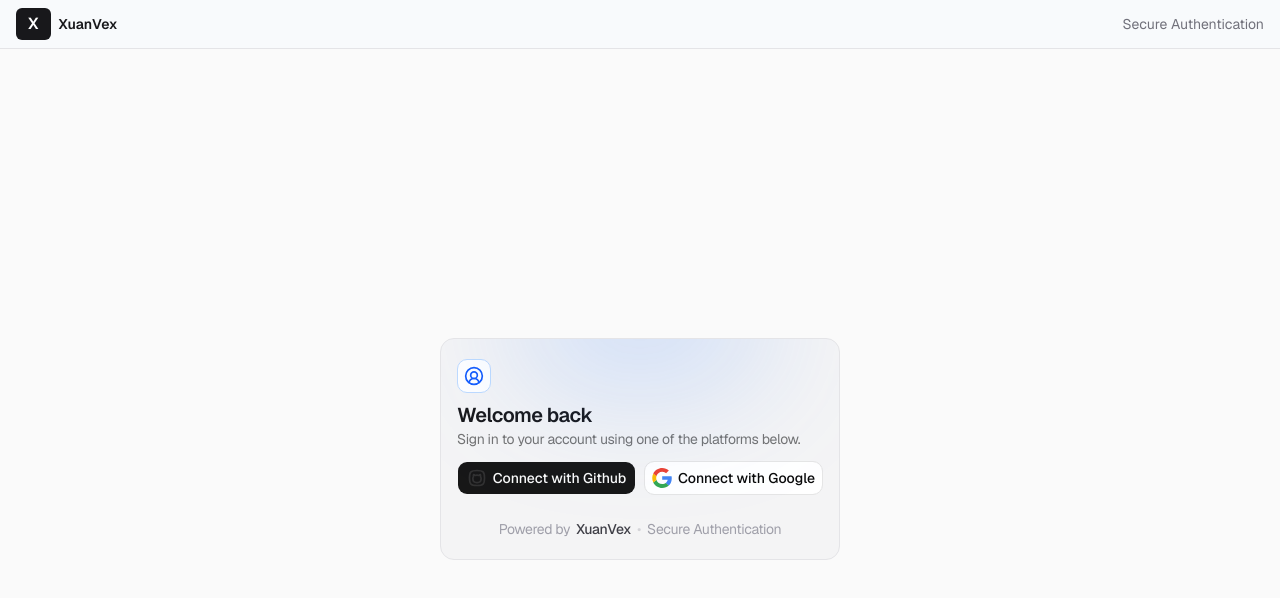
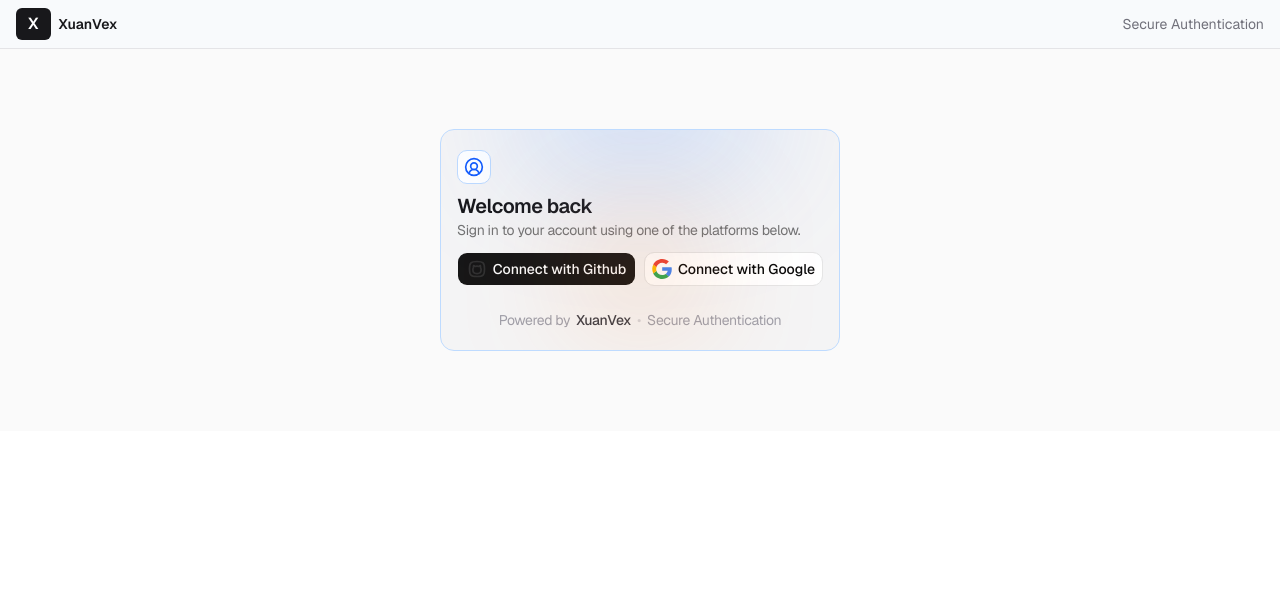
Before and after one commit to monotrixdev/unicalender-application, a Next.js app: page /login in a window 1280 px wide. Shown: the top 598 px of the page. Built offline with nearby package versions, Linux system fonts and the light colour scheme.

Commit message:
new color add

```diff
--- a/src/app/(auth)/login/page.tsx
+++ b/src/app/(auth)/login/page.tsx
@@ -36,9 +36,10 @@ async function githubLogin() {
 }
 
   return (
-    <section className='w-full h-screen bg-zinc-50 flex flex-col items-center justify-center px-5 py-20'>
-      <div className='w-full overflow-hidden relative sm:w-[400px] flex flex-col justify-start bg-zinc-100 border border-zinc-200 rounded-xl px-4 py-5'>
+    <section className='w-full h-full bg-zinc-50 flex flex-col items-center justify-center px-5 py-20'>
+      <div className='w-full overflow-hidden relative sm:w-[400px] flex flex-col justify-start bg-zinc-100 border border-blue-200 rounded-xl px-4 py-5'>
           <div className="absolute -top-20 left-1/2 -translate-x-1/2 w-64 h-32 bg-blue-500/20 blur-3xl rounded-full pointer-events-none" />
+          <div className='absolute top-20 left-1/2 -translate-x-1/2 w-30 h-30 bg-orange-500/20 blur-3xl rounded-full pointer-events-none'/>
         <div className='space-x-2 bg-white border border-blue-200 w-fit p-1.5 rounded-lg'>
            <CircleUserRound className='w-5 h-5 text-blue-600'/>
         </div>
```
